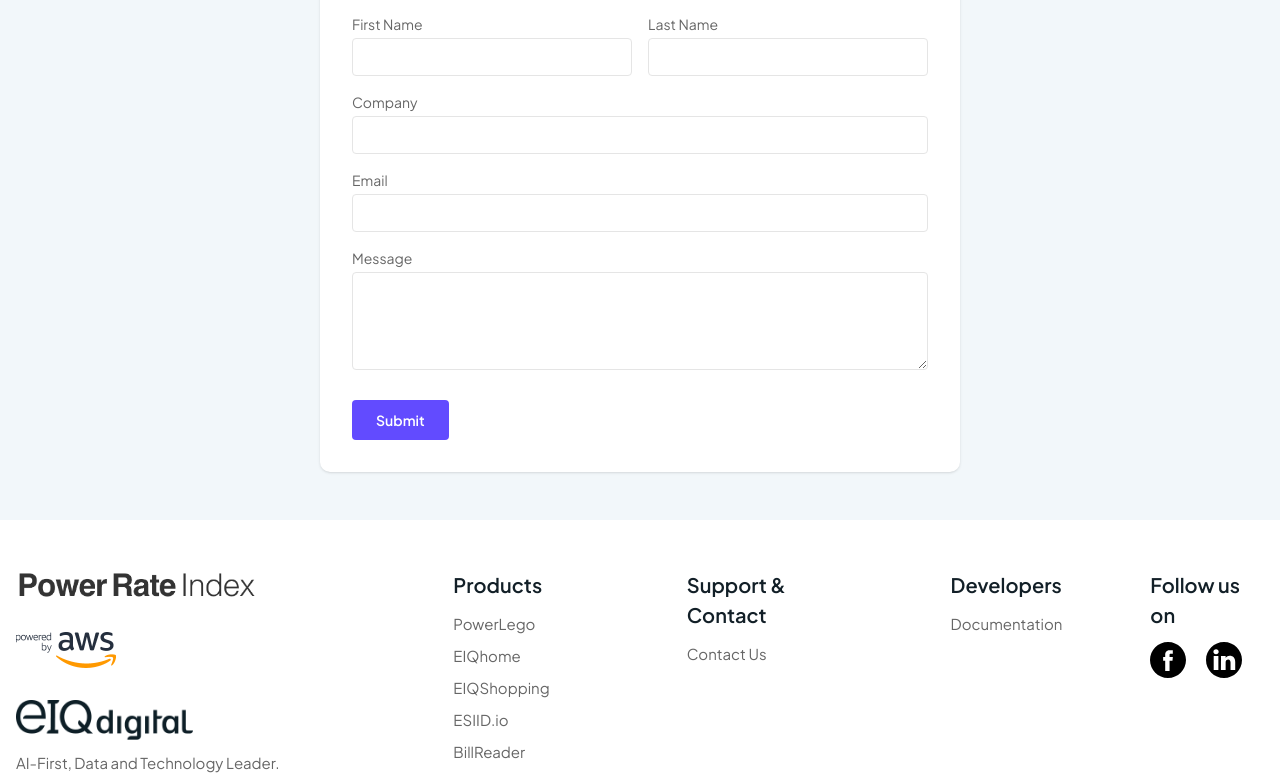
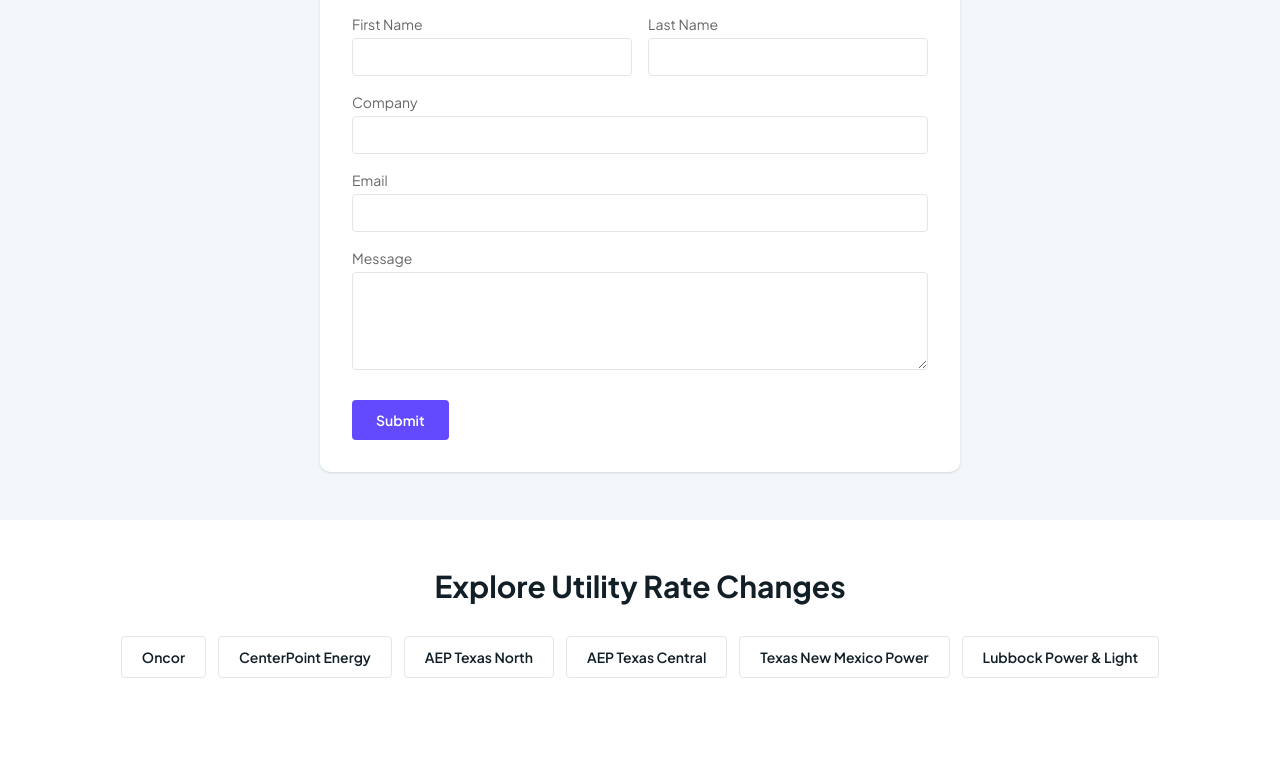
Before and after one commit to EIQServices2/GHL, a Next.js app in the folder web/: page / in a window 1280 px wide. Shown: the part 2000-2776 px from the top of the page. Built offline with nearby package versions, Linux system fonts and the light colour scheme.

Commit message:
[h5] EIQ-GHL1: smooth-scroll CTAs, utility links section, global 404 page

```diff
--- /dev/null
+++ b/web/app/not-found.tsx
@@ -0,0 +1,20 @@
+import Link from "next/link";
+import { t } from "@/lib/i18n";
+
+/**
+ * Global 404 page (static export → 404.html).
+ */
+export default function NotFound() {
+  return (
+    <main className="flex flex-1 flex-col items-center justify-center bg-white px-4 py-24 text-center">
+      <h1 className="text-6xl font-bold text-pri-purple">404</h1>
+      <p className="mt-4 text-lg text-[#666]">{t("notFound.title")}</p>
+      <Link
+        href="/"
+        className="mt-8 inline-flex cursor-pointer items-center gap-2 rounded bg-pri-purple px-6 py-2.5 text-sm font-semibold text-white"
+      >
+        {t("notFound.home")}
+      </Link>
+    </main>
+  );
+}
--- a/web/app/page.tsx
+++ b/web/app/page.tsx
@@ -6,6 +6,7 @@ import { HomeScrape } from "@/sections/HomeScrape";
 import { HomeFeatures } from "@/sections/HomeFeatures";
 import { HomePlatform } from "@/sections/HomePlatform";
 import { HomeContact } from "@/sections/HomeContact";
+import { UtilityLinksSection } from "@/sections/UtilityLinksSection";
 import { FooterSection } from "@/sections/FooterSection";
 
 export const metadata: Metadata = {
@@ -25,6 +26,7 @@ export default function HomePage() {
       <HomeFeatures cards={data.featureCards} />
       <HomePlatform states={data.states} tduRates={data.tduRates} />
       <HomeContact />
+      <UtilityLinksSection utilities={data.utilities} />
       <FooterSection />
     </main>
   );
--- a/web/lib/data.ts
+++ b/web/lib/data.ts
@@ -38,7 +38,10 @@ export function getRateChange(slug: string): RateChange | null {
 }
 
 export function getHomeData(): HomePageData {
-  return homeData as HomePageData;
+  return {
+    ...(homeData as Omit<HomePageData, "utilities">),
+    utilities,
+  };
 }
 
 export function getPageData(slug: string): RateChangePageData | null {
--- a/web/lib/i18n.ts
+++ b/web/lib/i18n.ts
@@ -61,6 +61,7 @@ export const translations: Record<Locale, Record<string, string>> = {
     "home.formSubmit": "Submit",
     "home.formSuccess": "Submit Successfully!",
     "home.formSuccessBody": "We will contact you ASAP.",
+    "home.utilityLinksTitle": "Explore Utility Rate Changes",
 
     // Form
     "form.emailPlaceholder": "Enter your email",
@@ -79,6 +80,10 @@ export const translations: Record<Locale, Record<string, string>> = {
 
     // Common
     "common.loading": "Loading…",
+
+    // 404
+    "notFound.title": "Page not found",
+    "notFound.home": "Back to Home",
   },
 };
 
--- a/web/sections/HomeContact.tsx
+++ b/web/sections/HomeContact.tsx
@@ -7,7 +7,7 @@ import { ContactForm } from "@/components/ContactForm";
  */
 export function HomeContact() {
   return (
-    <section className="w-full bg-[#F2F7FA] py-12">
+    <section id="contact" className="w-full bg-[#F2F7FA] py-12">
       <div className="mx-auto max-w-2xl px-4 text-center">
         <h2 className="text-2xl font-bold text-[#121f27] md:text-3xl">
           {t("home.contactTitle")}
--- a/web/sections/HomeHero.tsx
+++ b/web/sections/HomeHero.tsx
@@ -1,6 +1,5 @@
 "use client";
 
-import Link from "next/link";
 import { ArrowRight, Headphones } from "lucide-react";
 import { t } from "@/lib/i18n";
 import { useCountUp } from "@/lib/useCountUp";
@@ -25,8 +24,13 @@ function Stat({ value, label }: { value: number; label: string }) {
 /**
  * Home hero: headline + 4 animated count-up stats + 2 CTAs.
  * Matches powerrateindex.org hero (CountUp animation).
+ * Both CTAs smooth-scroll to the contact form (#contact).
  */
 export function HomeHero({ stats }: HomeHeroProps) {
+  const scrollToContact = () => {
+    document.getElementById("contact")?.scrollIntoView({ behavior: "smooth" });
+  };
+
   return (
     <section className="w-full bg-white py-12">
       <div className="mx-auto max-w-[1440px] px-4 text-center">
@@ -42,20 +46,22 @@ export function HomeHero({ stats }: HomeHeroProps) {
         </div>
 
         <div className="mt-8 flex flex-col items-center justify-center gap-4 sm:flex-row">
-          <Link
-            href="/contact-us"
-            className="inline-flex items-center gap-2 rounded border border-[#6c757d] px-6 py-2.5 text-sm font-semibold text-[#6c757d]"
+          <button
+            type="button"
+            onClick={scrollToContact}
+            className="inline-flex cursor-pointer items-center gap-2 rounded border border-[#6c757d] px-6 py-2.5 text-sm font-semibold text-[#6c757d]"
           >
             <Headphones className="h-4 w-4" />
             {t("home.talkToSales")}
-          </Link>
-          <Link
-            href="/contact-us"
-            className="inline-flex items-center gap-2 rounded bg-pri-purple px-6 py-2.5 text-sm font-semibold text-white"
+          </button>
+          <button
+            type="button"
+            onClick={scrollToContact}
+            className="inline-flex cursor-pointer items-center gap-2 rounded bg-pri-purple px-6 py-2.5 text-sm font-semibold text-white"
           >
             {t("home.getStarted")}
             <ArrowRight className="h-4 w-4" />
-          </Link>
+          </button>
         </div>
       </div>
     </section>
--- /dev/null
+++ b/web/sections/UtilityLinksSection.tsx
@@ -0,0 +1,35 @@
+import Link from "next/link";
+import { t } from "@/lib/i18n";
+import type { Utility } from "@/types";
+
+export interface UtilityLinksSectionProps {
+  utilities: Utility[];
+}
+
+/**
+ * Utility links section (before footer): buttons linking to each utility's
+ * rate-change inner page. Data-driven from utilities.json — adding a utility
+ * auto-adds a button.
+ */
+export function UtilityLinksSection({ utilities }: UtilityLinksSectionProps) {
+  return (
+    <section className="w-full bg-white py-12">
+      <div className="mx-auto max-w-[1440px] px-4 text-center">
+        <h2 className="text-2xl font-bold text-[#121f27] md:text-3xl">
+          {t("home.utilityLinksTitle")}
+        </h2>
+        <div className="mt-8 flex flex-wrap justify-center gap-3">
+          {utilities.map((u) => (
+            <Link
+              key={u.slug}
+              href={`/${u.slug}`}
+              className="inline-flex cursor-pointer items-center gap-2 rounded border border-[#e5e5e5] bg-white px-5 py-2.5 text-sm font-semibold text-[#121f27] transition-colors hover:border-pri-purple hover:text-pri-purple"
+            >
+              {u.name}
+            </Link>
+          ))}
+        </div>
+      </div>
+    </section>
+  );
+}
--- a/web/sections/index.ts
+++ b/web/sections/index.ts
@@ -16,3 +16,4 @@ export { HomeScrape } from "./HomeScrape";
 export { HomeFeatures, type HomeFeaturesProps } from "./HomeFeatures";
 export { HomePlatform, type HomePlatformProps } from "./HomePlatform";
 export { HomeContact } from "./HomeContact";
+export { UtilityLinksSection, type UtilityLinksSectionProps } from "./UtilityLinksSection";
--- a/web/types/home.ts
+++ b/web/types/home.ts
@@ -1,3 +1,5 @@
+import type { Utility } from "./utility";
+
 export interface HomeStats {
   totalStates: number;
   totalUtilities: number;
@@ -26,4 +28,5 @@ export interface HomePageData {
   states: StateOption[];
   tduRates: TduRate[];
   featureCards: FeatureCard[];
+  utilities: Utility[];
 }
```
